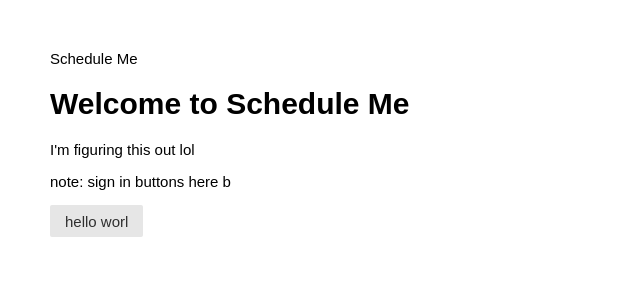
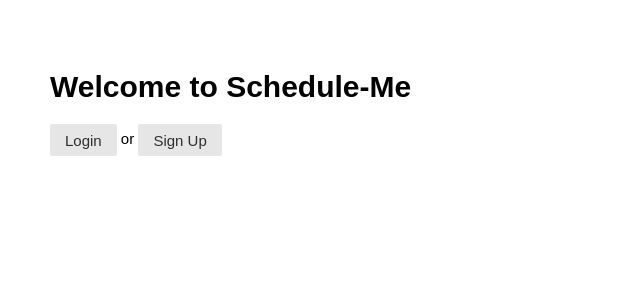
Before and after one commit to acaraballo003/ScheduleMe, a Node server app: page / in a window 1280 px wide. Shown: the top 300 px of the page, without its empty margins (0-640 px from the left). Run offline with Node 20, Linux system fonts and the light colour scheme; some libraries are stand-ins or nearby versions.

Commit message:
slight modifications to index.js, added buttons to index hbs and added Pure CSS to layout.hbs. Created a user model too

```diff
--- a/routes/index.js
+++ b/routes/index.js
@@ -3,7 +3,7 @@ const router = express.Router();
 
 /* GET home page. */
 router.get('/', function(req, res, next) {
-  res.render('index', { title: 'Schedule Me' });
+  res.render('index', { title: 'Schedule-Me' });
 });
 
 
--- a/views/index.hbs
+++ b/views/index.hbs
@@ -1,4 +1,4 @@
 <h1>Welcome to {{title}}</h1>
-<p>I'm figuring this out lol</p>
-<p>note: sign in buttons here b</p>
-<button class="pure-button">hello worl</button>
+<a class="pure-button" href="#">Login</a>
+or
+<a class="pure-button" href="#">Sign Up</a>
--- a/views/layout.hbs
+++ b/views/layout.hbs
@@ -6,7 +6,8 @@
 
     <!-- Pure CSS link -->
     <link rel="stylesheet" href="https://unpkg.com/purecss@1.0.0/build/pure-min.css" integrity="sha384-nn4HPE8lTHyVtfCBi5yW9d20FjT8BJwUXyWZT9InLYax14RDjBj46LmSztkmNP9w" crossorigin="anonymous">
-    <link rel="stylesheet" href="https://unpkg.com/purecss@1.0.0/build/grids-responsive-min.css"
+    <link rel="stylesheet" href="https://unpkg.com/purecss@1.0.0/build/grids-responsive-min.css">
+
     <title>{{title}}</title>
 
     <link rel='stylesheet' href='/stylesheets/style.css' />
```
Also changed, not shown: models/user.js (added, +10 -0 lines).
